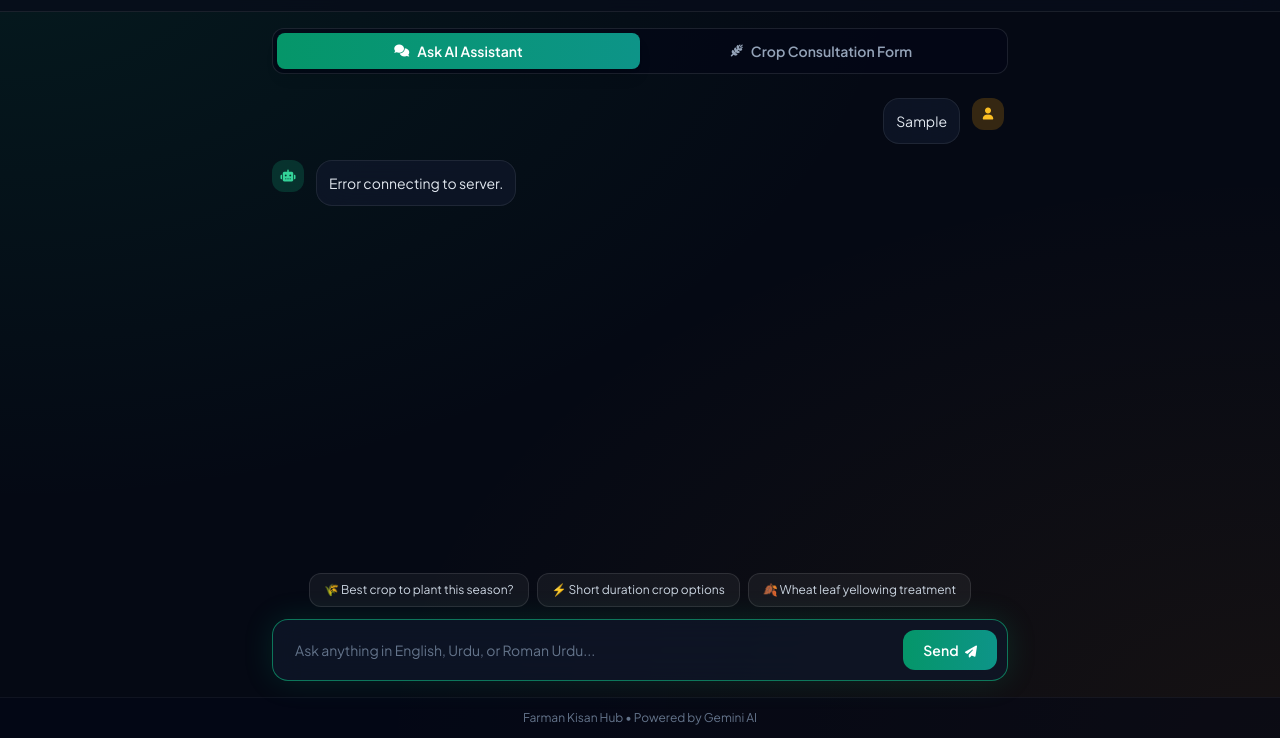
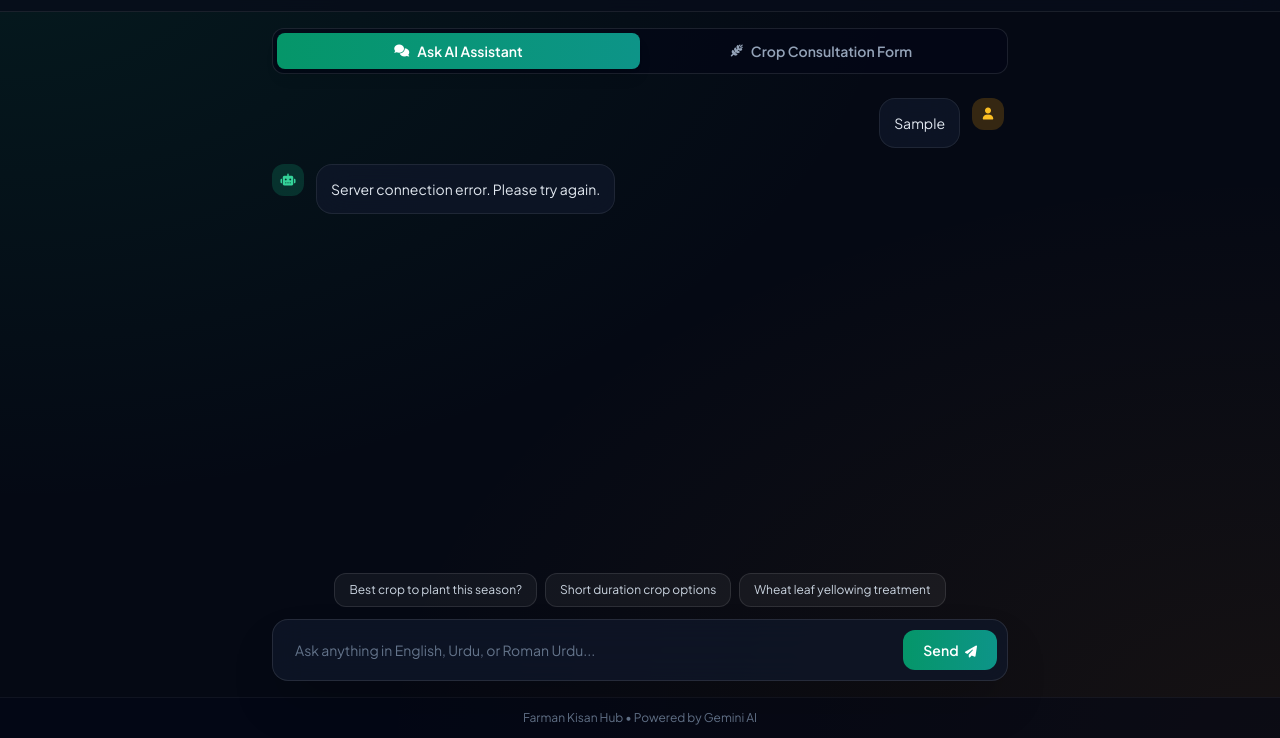
Before and after one commit to farmanqadir/kisan-ai-saathi-farman2, a website: page index.html in a window 1280 px wide. Both pictures are taken after typing "Sample" into the empty fields and a click on the button "Send". Shown: the part 62-800 px from the top of the page. Drawn offline with nearby package versions, Linux system fonts and the light colour scheme; no server answers; a web font is replaced by a local one.

```diff
--- a/index.html
+++ b/index.html
@@ -152,15 +152,16 @@
     <section id="chat" class="panel active flex-1 flex flex-col justify-between h-full">
       <div id="messages" class="flex-1 overflow-y-auto space-y-4 pr-1 min-h-[52vh] max-h-[60vh] py-2"></div>
 
+      <!-- Quick Chips / Prompts -->
       <div id="chips" class="flex flex-wrap gap-2 my-3 justify-center">
-        <button class="chip text-xs bg-white/5 hover:bg-emerald-500/20 border border-white/10 hover:border-emerald-500/40 text-slate-300 px-3.5 py-2 rounded-xl transition-all">
-          <span>🌾 Best crop to plant this season?</span>
+        <button class="chip text-xs bg-white/5 hover:bg-emerald-500/20 border border-white/10 hover:border-emerald-500/40 text-slate-300 px-3.5 py-2 rounded-xl transition-all cursor-pointer">
+          <span>Best crop to plant this season?</span>
         </button>
-        <button class="chip text-xs bg-white/5 hover:bg-emerald-500/20 border border-white/10 hover:border-emerald-500/40 text-slate-300 px-3.5 py-2 rounded-xl transition-all">
-          <span>⚡ Short duration crop options</span>
+        <button class="chip text-xs bg-white/5 hover:bg-emerald-500/20 border border-white/10 hover:border-emerald-500/40 text-slate-300 px-3.5 py-2 rounded-xl transition-all cursor-pointer">
+          <span>Short duration crop options</span>
         </button>
-        <button class="chip text-xs bg-white/5 hover:bg-emerald-500/20 border border-white/10 hover:border-emerald-500/40 text-slate-300 px-3.5 py-2 rounded-xl transition-all">
-          <span>🍂 Wheat leaf yellowing treatment</span>
+        <button class="chip text-xs bg-white/5 hover:bg-emerald-500/20 border border-white/10 hover:border-emerald-500/40 text-slate-300 px-3.5 py-2 rounded-xl transition-all cursor-pointer">
+          <span>Wheat leaf yellowing treatment</span>
         </button>
       </div>
 
@@ -193,7 +194,7 @@
   <script type="module">
     import { initializeApp } from "https://www.gstatic.com/firebasejs/10.8.0/firebase-app.js";
     import { getAuth, createUserWithEmailAndPassword, signInWithEmailAndPassword, onAuthStateChanged, signOut } from "https://www.gstatic.com/firebasejs/10.8.0/firebase-auth.js";
-    import { getFirestore, collection, addDoc, query, where, getDocs, orderBy } from "https://www.gstatic.com/firebasejs/10.8.0/firebase-firestore.js";
+    import { getFirestore, collection, addDoc, query, where, getDocs } from "https://www.gstatic.com/firebasejs/10.8.0/firebase-firestore.js";
 
     const firebaseConfig = {
       apiKey: "AIzaSyCu0rYEobmgK0cCmZLroIWguiPqyPhOAeI",
@@ -222,7 +223,16 @@
     const toggleAuthText = document.getElementById("toggleAuthText");
     const userSection = document.getElementById("userSection");
 
-    authBtn.addEventListener("click", () => authModal.classList.remove("hidden"));
+    // Event delegation or safe binding for dynamic buttons
+    document.addEventListener("click", (e) => {
+      if (e.target.closest("#authBtn")) {
+        authModal.classList.remove("hidden");
+      }
+    });
+
+    if (authBtn) {
+      authBtn.addEventListener("click", () => authModal.classList.remove("hidden"));
+    }
     closeAuth.addEventListener("click", () => authModal.classList.add("hidden"));
 
     toggleAuthBtn.addEventListener("click", () => {
@@ -260,8 +270,7 @@
         document.getElementById("logoutBtn").addEventListener("click", () => signOut(auth));
         loadUserHistory(user.uid);
       } else {
-        userSection.innerHTML = `<button id="authBtn" class="bg-emerald-600 text-xs px-3.5 py-1.5 rounded-lg font-semibold">Login / Signup</button>`;
-        document.getElementById("authBtn").addEventListener("click", () => authModal.classList.remove("hidden"));
+        userSection.innerHTML = `<button id="authBtn" class="bg-emerald-600 hover:bg-emerald-500 text-white text-xs px-3.5 py-1.5 rounded-lg font-semibold">Login / Signup</button>`;
       }
     });
 
@@ -312,55 +321,85 @@
     const input = document.getElementById("q");
     const sendBtn = document.getElementById("send");
 
+    // Global chat history array for ChatGPT-style multi-turn memory
+    let conversationHistory = [];
+
     function addBubble(text, cls) {
       const isUser = cls.includes("me");
       const d = document.createElement("div");
       d.className = `flex items-start gap-3 ${isUser ? 'flex-row-reverse' : ''}`;
+
+      // Auto detect Urdu text for correct styling alignment
+      const isUrdu = /[\u0600-\u06FF]/.test(text);
+
       d.innerHTML = `
         <div class="w-8 h-8 rounded-xl ${isUser ? 'bg-amber-500/20 text-amber-400' : 'bg-emerald-500/20 text-emerald-400'} flex items-center justify-center shrink-0 text-xs">
           <i class="fa-solid ${isUser ? 'fa-user' : 'fa-robot'}"></i>
         </div>
-        <div class="glass-card p-3 rounded-2xl max-w-[85%] text-sm text-slate-200">
+        <div class="glass-card p-3.5 rounded-2xl max-w-[85%] text-sm text-slate-200 ${isUrdu ? 'font-urdu text-right' : ''}" ${isUrdu ? 'dir="rtl"' : ''}>
           ${text}
         </div>
       `;
       box.appendChild(d);
-      box.scrollTop = box.scrollHeight;
+      box.scrollTo({ top: box.scrollHeight, behavior: 'smooth' });
       return d;
     }
 
     async function send(text) {
-      text = (text || input.value).trim();
-      if (!text) return;
+      const queryText = (text || input.value).trim();
+      if (!queryText) return;
+
       input.value = "";
 
-      addBubble(text, "me");
-      const wait = addBubble("Processing...", "bot typing");
+      // Push to memory array
+      conversationHistory.push({ role: "user", content: queryText });
+
+      addBubble(queryText, "me");
+      const wait = addBubble("Soch raha hai...", "bot typing");
+
+      // Disable send button temporarily
+      sendBtn.disabled = true;
+      sendBtn.classList.add("opacity-50");
 
       try {
         const r = await fetch("/api/chat", {
           method: "POST",
           headers: { "Content-Type": "application/json" },
-          body: JSON.stringify({ messages: [{ role: "user", content: text }] }),
+          body: JSON.stringify({ messages: conversationHistory }),
         });
+
         const data = await r.json();
         wait.remove();
 
         const reply = data.reply || "No response received.";
+
+        // Push bot response to memory array
+        conversationHistory.push({ role: "assistant", content: reply });
+
         addBubble(reply, "bot");
 
         if (window.saveChatToCloud) {
-          window.saveChatToCloud(text, reply);
+          window.saveChatToCloud(queryText, reply);
         }
       } catch (e) {
         wait.remove();
-        addBubble("Error connecting to server.", "bot");
+        addBubble("Server connection error. Please try again.", "bot");
+      } finally {
+        sendBtn.disabled = false;
+        sendBtn.classList.remove("opacity-50");
       }
     }
 
     sendBtn.addEventListener("click", () => send());
     input.addEventListener("keydown", (e) => { if (e.key === "Enter") send(); });
-    document.querySelectorAll(".chip").forEach((c) => c.addEventListener("click", () => send(c.textContent)));
+
+    // Quick chips click handler fix
+    document.querySelectorAll(".chip").forEach((c) => {
+      c.addEventListener("click", () => {
+        const chipText = c.querySelector("span") ? c.querySelector("span").textContent : c.textContent;
+        send(chipText);
+      });
+    });
   </script>
 </body>
 </html>
```
